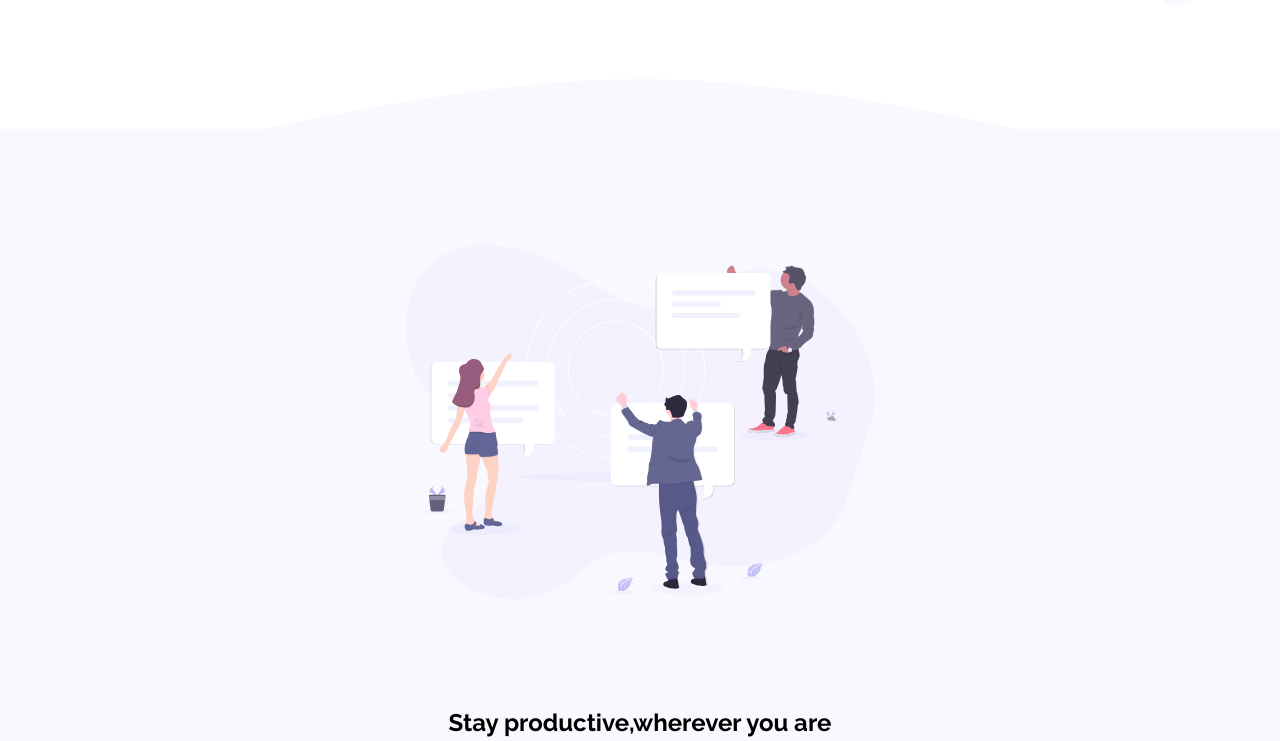
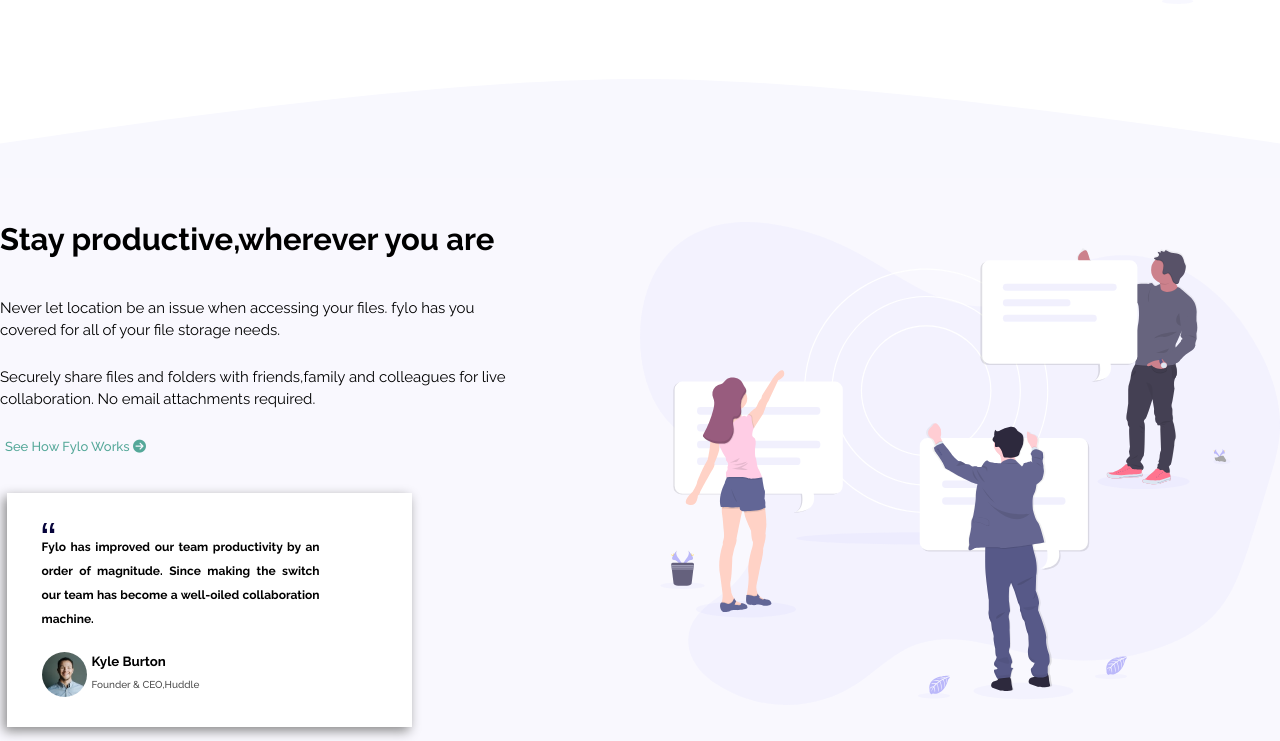
Before and after one commit to vishalverma2000/Fylo-Landing-Page, a plain HTML site: page index.html in a window 1280 px wide. Shown: the part 660-1401 px from the top of the page. Drawn offline with Linux system fonts and the light colour scheme.

Commit message:
complete feature Block

```diff
--- a/app/scss/_features.scss
+++ b/app/scss/_features.scss
@@ -1,16 +1,36 @@
 .feature{
-    // border: 2px solid green;
+    max-width: 100%;
     background-image: url(/images/bg-curve-mobile.svg);
     background-repeat: no-repeat;
     background-size: contain;
     background-position: auto center;
+    padding-top: 50px;
+    height: 1300px;
+
+    @include breakpoint-up(large){
+        background-image: url(/images/bg-curve-desktop.svg);
+        padding-top: 99px;
+        max-height: 782px;
+    }
+
+    &__overlay{
+        background-color: rgb(249, 248, 254);
+        height: 100%;
+        padding: 50px;
+
+        @include breakpoint-up(large){
+            padding: 0;
+        }
+    }
 
     .container{
-        background-color: rgb(249, 248, 254);
-        padding: 116px 33px;
-        position: relative;
-        top: 50px;
-        min-height: 1318px;
+        height: 1140px;
+
+        @include breakpoint-up(large){
+            display: flex;
+            justify-content: center;
+            height: 571px;
+        }
     }
 
     &__image{
@@ -19,20 +39,30 @@
        background-position: center center;
        background-size: contain;
        min-height: 354px;
+
+       @include breakpoint-up(large){
+          flex: 1;
+          order: 2;
+       }
     }
 
     &__text{
 
+        p{
+            @include breakpoint-down(small){
+            margin-bottom: 0.9375rem;
+        }
+}
 
-        h2{
-            margin-top: 110px;
-            margin-bottom: 40px;
-            text-align: center;
+        @include breakpoint-up(large){
+            flex: 1;
+            order: 1;
         }
 
-        p{
-            text-align: left;
-            font-size: 17px;
+        h1{
+            @include breakpoint-up(large){
+                margin-top: 2.375rem;
+            }
         }
     }
 
@@ -43,6 +73,11 @@
         transform: translateX(-50%);
         display: inline-block;
         text-align: center;
+
+        @include breakpoint-up(large){
+            top: 23px;
+            transform: translateX(-315px);
+        }
 
         a{
             font-size: 13px;
@@ -64,14 +99,19 @@
     }
 
     &__comment{
-        // border: 2px solid green;
+        box-shadow:  -3px 4px 11px #888888;
         background-color: white;
         max-width: 405px;
-        max-height: 246px;
+        max-height: 270px;
         padding: 30px 35px;
         margin: 0 auto;
         position: relative;
         top: 55px;
+
+        @include breakpoint-up(large){
+            right: 111px;
+            top: 58px
+        }
 
         .profile{
             margin-top: 21px;
--- a/app/scss/_globals.scss
+++ b/app/scss/_globals.scss
@@ -64,20 +64,21 @@
     }
   }
 
-  h2 {
-    // font-size: 1.875rem;
-    // margin-bottom: 1.5625rem;
+p{
+  // border: 2px solid blue;
+  font-size: 0.9375rem;
+  font-weight: 400;
+  margin-bottom: 2.9375rem;
 
-    // @include breakpoint-up(large) {
-    //   font-size: 2.25rem;
-    //   margin-bottom: 2.25rem;
-    // }
+  @include breakpoint-up(large){
+      margin: 0px;
+      max-width: 83%;
   }
 
-  p {
-    line-height: 1.5;
-    // margin-bottom: 2.25rem;
+  @include breakpoint-down(esmall){
+      font-size: 12px;
   }
+}
 
   a,
   a:visited,
--- a/app/scss/_hero.scss
+++ b/app/scss/_hero.scss
@@ -11,9 +11,8 @@
       }
 
      .container{
-    //    border: 2px solid red;
        width: 100%;
-       min-height: 54.5rem;
+       min-height: 51.5rem;
        padding: 0 0.74rem;
 
        @include breakpoint-up(large){
@@ -49,22 +48,6 @@
             order: 1;
         }
 
-        p{
-
-            // border: 2px solid blue;
-            font-size: 0.9375rem;
-            font-weight: 400;
-            margin-bottom: 2.9375rem;
-
-            @include breakpoint-up(large){
-                margin: 0px;
-                max-width: 83%;
-            }
-
-            @include breakpoint-down(esmall){
-                font-size: 12px;
-            }
-        }
 
         input{
             width: 100%;
--- a/index.html
+++ b/index.html
@@ -40,11 +40,11 @@
     </section>
 
     <section class="feature">
-      <div class="feature__overlay"></div>
+      <div class="feature__overlay">
       <div class="container">
         <div class="feature__image"></div>
           <div class="feature__text">
-           <h2>Stay productive,wherever you are</h2>
+           <h1>Stay productive,wherever you are</h1>
            <p>Never let location be an issue when accessing your files. fylo has you covered for all of your file storage needs.</p>
            <br>
            <p>Securely share files and folders with friends,family and colleagues for live collaboration. No email attachments required.</p>
@@ -67,6 +67,7 @@
                   <span>Founder & CEO,Huddle</span>
                 </div>
               </div>
+            </div>
            </div>
 
 
```
Also changed, not shown: dist/main.css.
